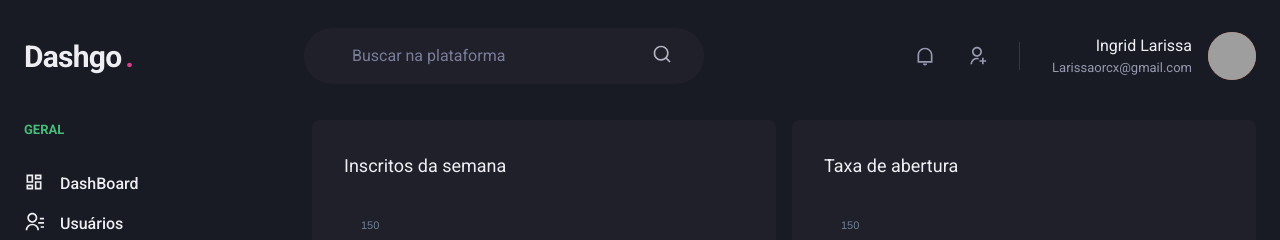
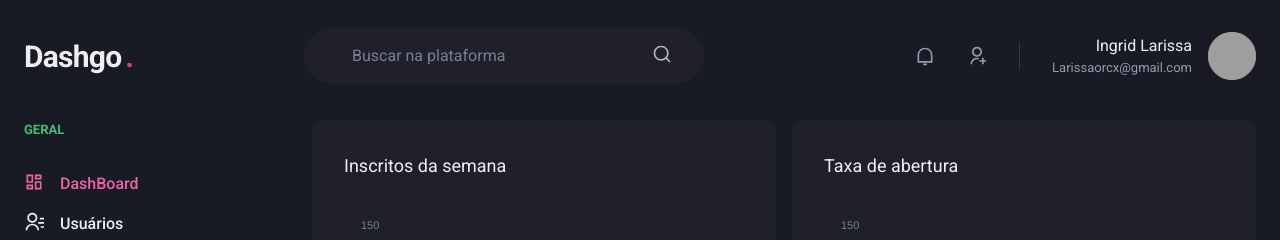
Before and after one commit to larissaorcx/Dashgo, a Next.js app: page /dashboard in a window 1280 px wide. Shown: the top 240 px of the page. Built offline with nearby package versions, Linux system fonts and the light colour scheme; grey boxes are pictures that could not be loaded.

Commit message:
Sinalizando link ativo

```diff
--- /dev/null
+++ b/src/components/ActiveLink.tsx
@@ -0,0 +1,30 @@
+import Link, {LinkProps} from "next/link";
+import { useRouter } from "next/router";
+import { cloneElement, ReactElement } from "react";
+
+interface ActiveLinkProps extends LinkProps{
+    children: ReactElement;
+    shouldMatchExectHref ?: boolean,
+}
+
+export function ActiveLink({children, shouldMatchExectHref = false, ...rest}: ActiveLinkProps ) {
+    const {asPath} = useRouter()
+
+    let isActive = false;
+
+    if (shouldMatchExectHref && (asPath === rest.href || asPath === rest.as)) {
+        isActive = true
+    }
+
+    if(!shouldMatchExectHref && (asPath.startsWith(String(rest.href)) || asPath.startsWith(String(rest.as)))){
+        isActive = true;
+    }
+
+    return(
+        <Link {...rest}>
+            {cloneElement(children, {
+                color: isActive ?"pink.400" : "gray.50"
+            })}
+        </Link>
+    );
+}
--- a/src/components/Sidebar/NavLink.tsx
+++ b/src/components/Sidebar/NavLink.tsx
@@ -1,6 +1,7 @@
 import { Link as ChakraLink, Icon, Text, LinkProps as ChakraLinkProps} from "@chakra-ui/react";
 import { ElementType } from "react";
-import Link from "next/link";
+
+import { ActiveLink } from "../ActiveLink";
 
 
 interface NavLinkProps extends ChakraLinkProps {
@@ -11,11 +12,11 @@
 
 export function NavLink({icon, children, href, ...rest}: NavLinkProps){
     return(
-        <Link href={href} passHref>
+        <ActiveLink href={href} passHref>
             <ChakraLink display="flex" align="center" {...rest}>
                 <Icon as={icon} fontSize="20"  />
                 <Text ml="4" fontWeight="medium">{children}</Text>
             </ChakraLink>
-        </Link>
+        </ActiveLink>
     );
 }
```
